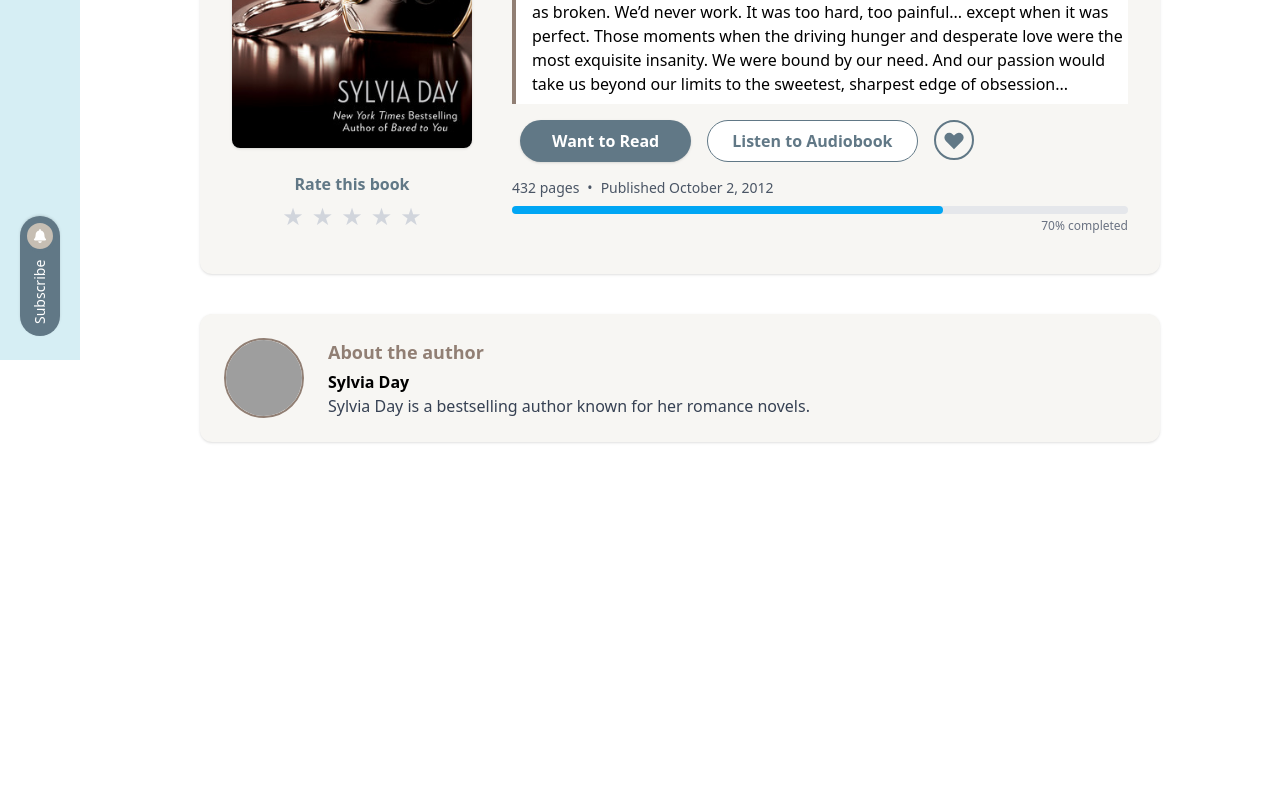
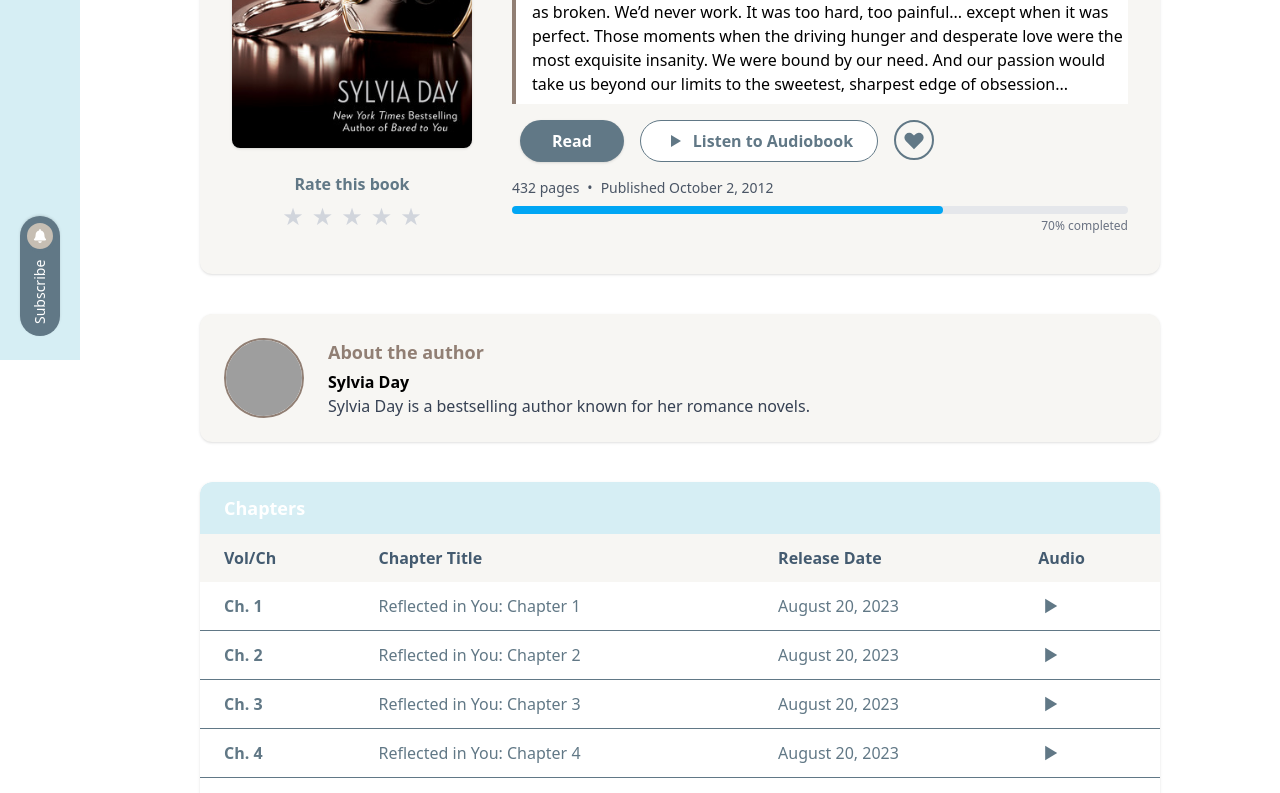
Before and after one commit to MohamedSelimMah/Bookmark-Web-App, a React (Vite) app: page /books/1 in a window 1280 px wide. Shown: the part 440-1233 px from the top of the page. Before the commit the page ends 938 px from the top, so only its background shows below. Built offline with nearby package versions, Linux system fonts and the light colour scheme; grey boxes are pictures that could not be loaded.

Commit message:
bookpage

```diff
--- a/src/pages/BookDetailsPage.jsx
+++ b/src/pages/BookDetailsPage.jsx
@@ -1,4 +1,4 @@
-import React, { useEffect, useState } from "react";
+import React, { useEffect, useState, useRef } from "react";
 import { useParams } from "react-router-dom";
 import Sidebar from "../components/Sidebar";
 import bookmark from "../assets/bookmark.png";
@@ -33,6 +33,16 @@ export default function BookDetailsPage() {
   const { id } = useParams();
   const [book, setBook] = useState(null);
 
+  // Ref for Chapters Table
+  const chaptersRef = useRef(null);
+
+  // Scroll to Chapters Table handler
+  const handleReadClick = () => {
+    if (chaptersRef.current) {
+      chaptersRef.current.scrollIntoView({ behavior: "smooth" });
+    }
+  };
+
   useEffect(() => {
     const foundBook = allBooks.find((b) => b.id === Number(id));
     setBook(foundBook);
@@ -45,6 +55,17 @@ export default function BookDetailsPage() {
       </div>
     );
   }
+
+  // Place this above the Chapter 1 Section
+  const chapters = Array.from({ length: 19 }, (_, i) => {
+    const chapterNum = i + 1;
+    return {
+      number: chapterNum,
+      title: `Reflected in You: Chapter ${chapterNum}`,
+      date: "August 20, 2023",
+      pdfUrl: `/pdfs/chapter-${chapterNum}.pdf`, // Adjust path as needed
+    };
+  });
 
   return (
     <>
@@ -108,12 +129,29 @@ export default function BookDetailsPage() {
                 <p className="mb-4 border-l-4 border-[#917F74] pl-4 bg-white py-2">{book.description || "No description available."}</p>
                 {/* Action Buttons */}
                 <div className="flex gap-4 mb-4">
-                  <button className="bg-[#617886] text-white font-bold px-8 py-2 rounded-full ml-2 shadow hover:bg-[#445b70] transition">
-                    Want to Read
+                  <button
+                    className="bg-[#617886] text-white font-bold px-8 py-2 rounded-full ml-2 shadow hover:bg-[#445b70] transition"
+                    onClick={handleReadClick}
+                  >
+                    Read
                   </button>
                   <button
-                    className="bg-white text-[#617886] px-6 py-2 rounded-full font-semibold border border-[#617886] hover:border-[#617886] transition"
+                    className="bg-white text-[#617886] px-6 py-2 rounded-full font-semibold border border-[#617886] hover:border-[#617886] transition flex items-center gap-2"
+                    onClick={() => {
+                      // Scroll to chapters table and focus on audio column
+                      if (chaptersRef.current) {
+                        chaptersRef.current.scrollIntoView({ behavior: "smooth" });
+                      }
+                    }}
                   >
+                    <svg
+                      xmlns="http://www.w3.org/2000/svg"
+                      className="w-5 h-5"
+                      fill="currentColor"
+                      viewBox="0 0 20 20"
+                    >
+                      <polygon points="6,4 16,10 6,16" />
+                    </svg>
                     Listen to Audiobook
                   </button>
                   {/* Favorites Circle Button */}
@@ -159,6 +197,62 @@ export default function BookDetailsPage() {
                 <div className="text-gray-700">{book.authorBio || "No bio available."}</div>
               </div>
             </div>
+            {/* Chapters Table - New Section */}
+            <div
+              className="mt-10 bg-white rounded-xl shadow p-0 overflow-x-auto"
+              ref={chaptersRef}
+            >
+              <div className="bg-[#d6eef4] text-white font-bold px-6 py-3 rounded-t-xl text-lg">
+                Chapters
+              </div>
+              <table className="min-w-full text-left">
+                <thead>
+                  <tr className="bg-[#f7f6f3] text-[#445b70]">
+                    <th className="px-6 py-3 font-semibold">Vol/Ch</th>
+                    <th className="px-6 py-3 font-semibold">Chapter Title</th>
+                    <th className="px-6 py-3 font-semibold">Release Date</th>
+                    <th className="px-6 py-3 font-semibold">Audio</th> {/* Added Audio column */}
+                  </tr>
+                </thead>
+                <tbody>
+                  {chapters.map((ch) => (
+                    <tr key={ch.number} className="border-b hover:bg-[#f3f1fa] text-[#617886]">
+                      <td className="px-6 py-3 font-bold">Ch. {ch.number}</td>
+                      <td className="px-6 py-3">
+                        <a
+                          href={ch.pdfUrl}
+                          target="_blank"
+                          rel="noopener noreferrer"
+                          className="text-[#617886] hover:underline"
+                        >
+                          {ch.title}
+                        </a>
+                      </td>
+                      <td className="px-6 py-3">{ch.date}</td>
+                      <td className="px-6 py-3">
+                        {/* Audio play icon instead of "Listen" */}
+                        <a
+                          href={`/audios/chapter-${ch.number}.mp3`}
+                          target="_blank"
+                          rel="noopener noreferrer"
+                          className="text-[#617886] hover:underline flex items-center"
+                          title="Play Audio"
+                        >
+                          <svg
+                            xmlns="http://www.w3.org/2000/svg"
+                            className="w-6 h-6"
+                            fill="currentColor"
+                            viewBox="0 0 20 20"
+                          >
+                            <polygon points="6,4 16,10 6,16" />
+                          </svg>
+                        </a>
+                      </td>
+                    </tr>
+                  ))}
+                </tbody>
+              </table>
+            </div>
           </div>
         </div>
       </main>
```
